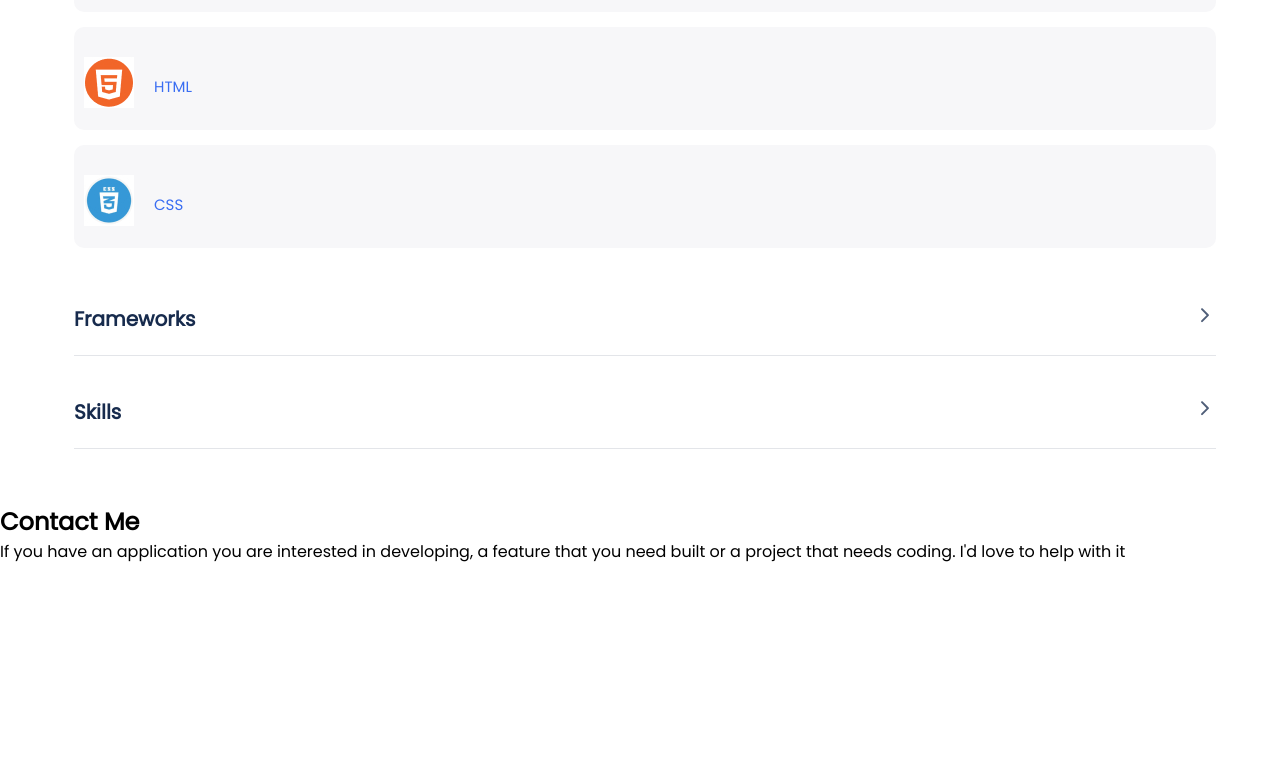
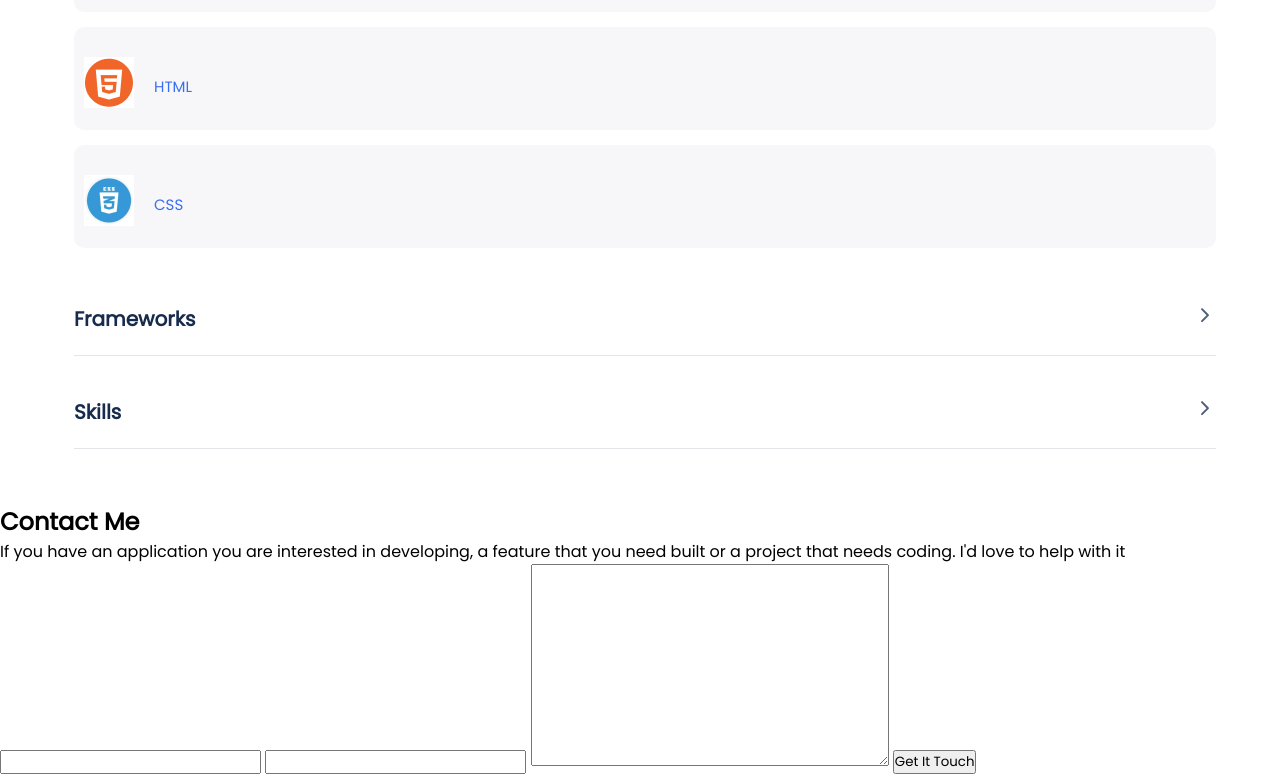
Before and after one commit to EmekaEmmanuel/res_portfolio, a website: page index.html in a window 1280 px wide. Shown: the part 3877-4651 px from the top of the page. Before the commit the page ends 4441 px from the top, so only its background shows below. Drawn offline with Linux system fonts and the light colour scheme; files whose address does not match are found by name.

Commit message:
added input tags into form

```diff
--- a/index.html
+++ b/index.html
@@ -302,7 +302,10 @@
             </div>
             <div class="flex-item">
                 <form action="">
-
+                    <input type="text" name="name">
+                    <input type="email" name="email">
+                    <textarea name="details" id="" cols="30" rows="10"></textarea>
+                    <button>Get It Touch</button>
                 </form>
             </div>
         </div>
```
